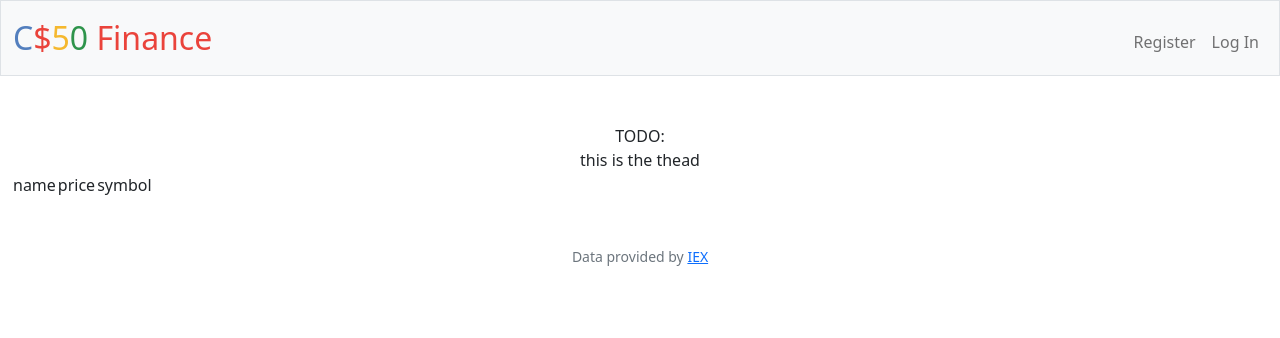
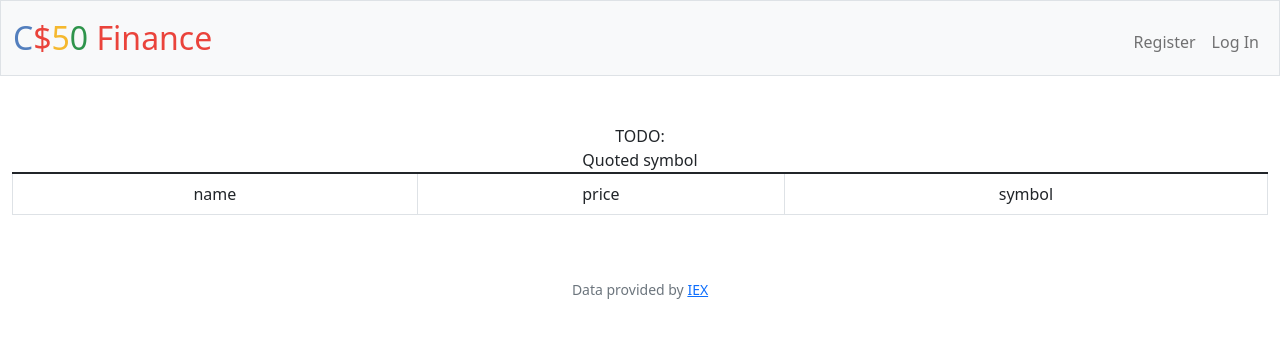
Before and after one commit to Hillgrove/CS50x, a Flask app: template week09/4.pset09/finance/templates/quoted.html in a window 1280 px wide. Shown: the top 338 px of the page. Run offline with Flask 3, Linux system fonts and the light colour scheme; the template is opened without the code that fills it, so the values that code supplies are empty; some libraries are stand-ins or nearby versions.

Commit message:
Wed, Aug 30, 2023, 11:39 AM +02:00

```diff
--- a/week09/4.pset09/finance/templates/quoted.html
+++ b/week09/4.pset09/finance/templates/quoted.html
@@ -6,8 +6,8 @@
 
 {% block main %}
     TODO:<br>
-    <table class="">
-        <thead>this is the thead</thead>
+    <table class="table table-bordered">
+        <thead>Quoted symbol</thead>
         <tr>
             <td>name</td>
             <td>price</td>
```
